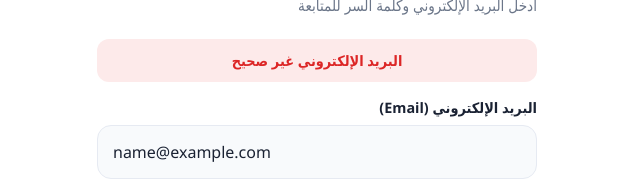
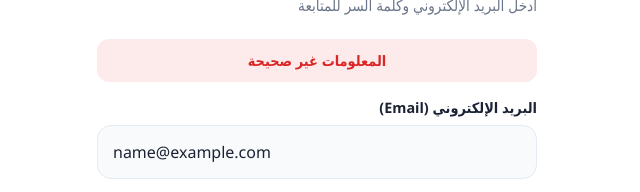
Before and after one commit to abmed3205-hub/cenceri, a plain HTML site: page index.html in a window 1280 px wide. Both pictures are taken after typing "name@example.com", "Sample123" into the empty fields and a click on the button "Se connecter". Shown: the part 289-481 px from the top of the page, 323-963 px from the left. Drawn offline with Linux system fonts and the light colour scheme.

Commit message:
Update index.html

```diff
--- a/index.html
+++ b/index.html
@@ -89,7 +89,7 @@ nav button.active{color:var(--primary);background:var(--primary-soft);font-weigh
     <div class="login-logo">🔒</div>
     <h2>تسجيل الدخول</h2>
     <p>أدخل البريد الإلكتروني وكلمة السر للمتابعة</p>
-    <div id="loginError">البريد الإلكتروني غير صحيح</div>
+    <div id="loginError">المعلومات غير صحيحة</div>
     <form id="loginForm" novalidate>
       <div class="l-field">
         <label for="loginEmail">البريد الإلكتروني (Email)</label>
@@ -97,7 +97,7 @@ nav button.active{color:var(--primary);background:var(--primary-soft);font-weigh
       </div>
       <div class="l-field">
         <label for="loginPass">كلمة السر (Mot de passe)</label>
-        <input type="password" id="loginPass" placeholder="••••••••••" autocomplete="current-password" required>
+        <input type="password" id="loginPass" placeholder="••••••••" autocomplete="current-password" required>
       </div>
       <button type="submit" class="btn block">Se connecter</button>
     </form>
@@ -118,7 +118,8 @@ nav button.active{color:var(--primary);background:var(--primary-soft);font-weigh
 
 <script>
 /* منطق الواجهة الأولى */
-const ALLOWED_EMAIL = "ab.med3205@gmail.com";
+const ALLOWED_EMAIL = "abmed3205@gmail.com";
+const ALLOWED_PASS = "36654787";
 const loginScreen = document.getElementById("loginScreen");
 const loginForm = document.getElementById("loginForm");
 const loginError = document.getElementById("loginError");
@@ -131,7 +132,7 @@ loginForm.addEventListener("submit", function(e) {
   e.preventDefault();
   const emailVal = document.getElementById("loginEmail").value.trim().toLowerCase();
   const passVal = document.getElementById("loginPass").value.trim();
-  if (emailVal === ALLOWED_EMAIL && passVal.length > 0) {
+  if (emailVal === ALLOWED_EMAIL && passVal === ALLOWED_PASS) {
     loginError.style.display = "none";
     sessionStorage.setItem("depot_logged_in", "1");
     loginScreen.style.display = "none";
```
